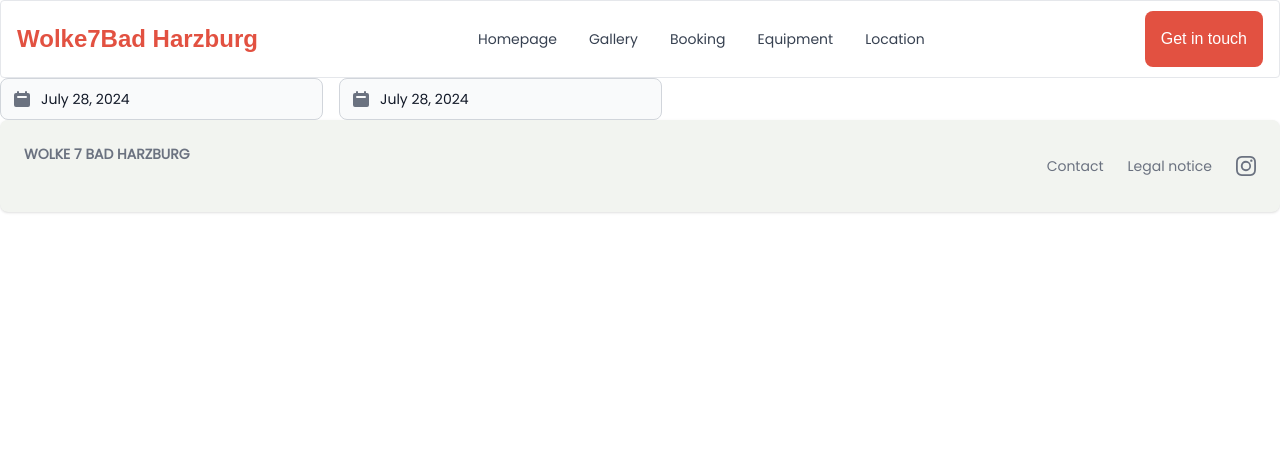
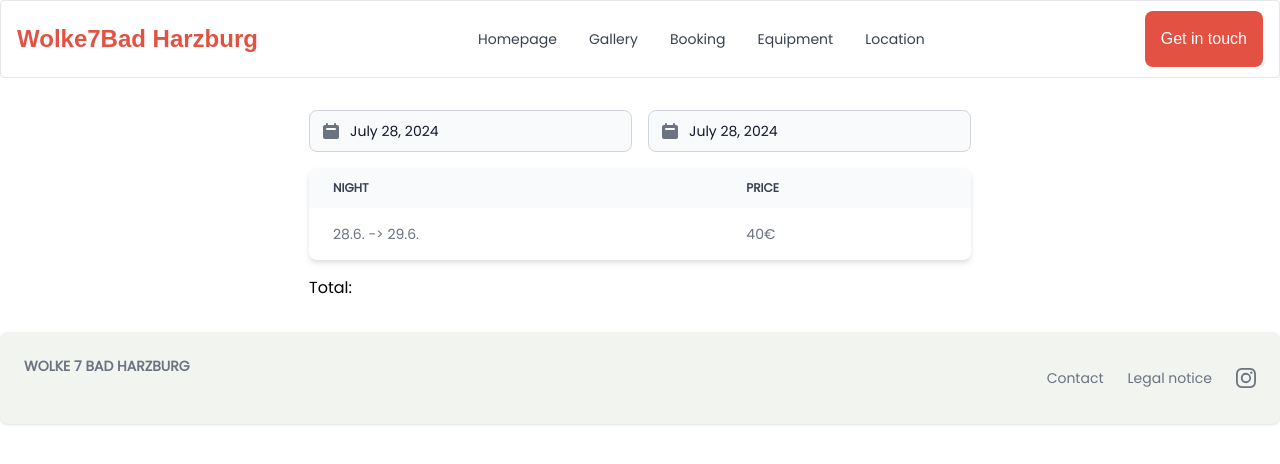
Before and after one commit to jakob-rzeppa/wolke7-badharzburg, a React (Vite) app: page /booking in a window 1280 px wide. Shown: the top 464 px of the page. Built offline with nearby package versions, Linux system fonts and the light colour scheme; a web font is replaced by a local one.

Commit message:
first idea of pricing section

```diff
--- a/src/sections/Pricing.tsx
+++ b/src/sections/Pricing.tsx
@@ -1,18 +1,42 @@
-import { Datepicker } from "flowbite-react";
-import { useState } from "react";
+import { Datepicker, Table } from "flowbite-react";
+import { useMemo, useState } from "react";
 
 function Pricing() {
   const [arrivalDate, setArrivalDate] = useState<Date>(new Date());
   const [departureDate, setDepartureDate] = useState<Date>(new Date());
 
+  const nights = useMemo(() => {
+    const arr = [];
+    for (
+      const dt = new Date(arrivalDate);
+      dt <= new Date(departureDate);
+      dt.setDate(dt.getDate() + 1)
+    ) {
+      arr.push(new Date(dt));
+    }
+    return arr;
+  }, [arrivalDate, departureDate]);
+
+  const getNextDay = (day: Date) => {
+    return new Date(day.getFullYear(), day.getMonth(), day.getDate() + 1);
+  };
+
   return (
+    <div className="flex flex-col gap-4 p-8 mx-auto w-max">
       <div className="flex gap-4">
         <Datepicker
           title="Arrival"
           minDate={new Date()}
           onSelectedDateChanged={(e) => setArrivalDate(e)}
           theme={{
+            root: {
+              base: "after:bg-primary",
+            },
             popup: {
+              root: {
+                inner:
+                  "inline-block rounded-lg bg-base-100 p-4 border border-primary border-2",
+              },
               footer: {
                 base: "hidden",
               },
@@ -60,7 +84,14 @@
           }
           onSelectedDateChanged={(e) => setDepartureDate(e)}
           theme={{
+            root: {
+              base: "after:bg-primary",
+            },
             popup: {
+              root: {
+                inner:
+                  "inline-block rounded-lg bg-base-100 p-4 border border-primary border-2",
+              },
               footer: {
                 base: "hidden",
               },
@@ -98,6 +129,26 @@
           }}
         />
       </div>
+      <Table>
+        <Table.Head>
+          <Table.HeadCell>Night</Table.HeadCell>
+          <Table.HeadCell>Price</Table.HeadCell>
+        </Table.Head>
+        <Table.Body>
+          {nights.map((night, index) => (
+            <Table.Row key={index}>
+              <Table.Cell>
+                {`${night.getDate()}.${night.getMonth()}. -> ${getNextDay(
+                  night
+                ).getDate()}.${getNextDay(night).getMonth()}.`}
+              </Table.Cell>
+              <Table.Cell>40€</Table.Cell>
+            </Table.Row>
+          ))}
+        </Table.Body>
+      </Table>
+      <p>Total: </p>
+    </div>
   );
 }
 
```
Lines whose indentation alone changed are shown as unchanged.
